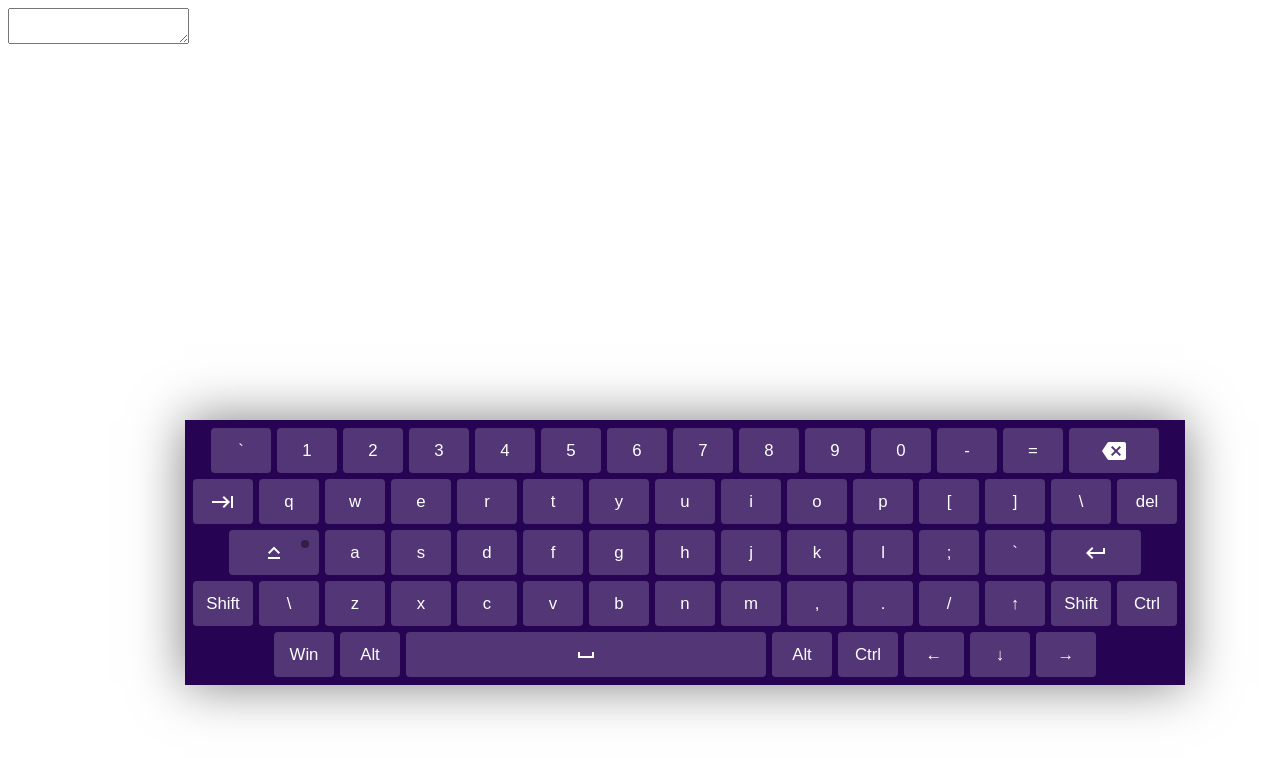
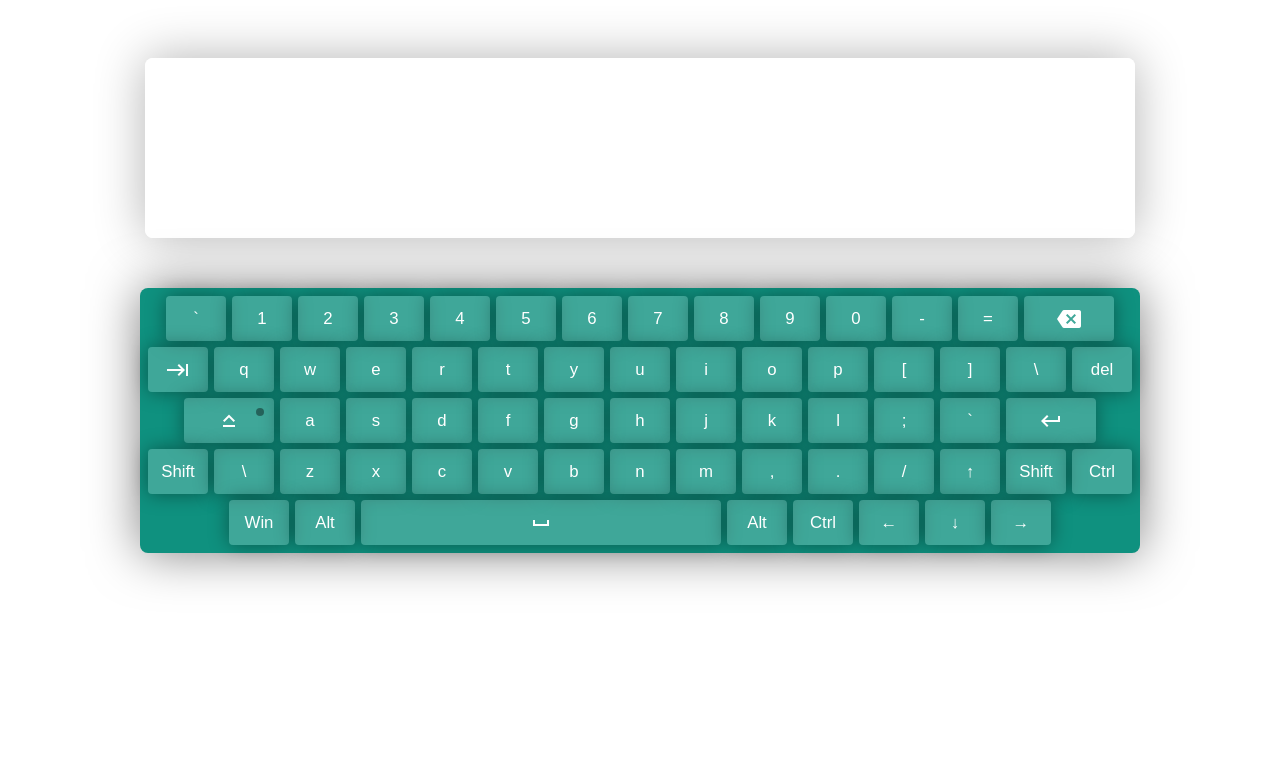
Before and after one commit to Gabriellji/Virtual-Keyboard, a website: page index.html in a window 1280 px wide. Drawn offline with Linux system fonts and the light colour scheme.

Commit message:
fix: style

```diff
--- a/index.js
+++ b/index.js
@@ -13,11 +13,6 @@ const Keyboard = {
         keys: []
 
     },
-
-    // keys = { en: keyLayout,
-    //     ru: keyLayoutRus
-
-    // },
 
 	eventHandlers: {
 		oninput: null,
@@ -47,9 +42,9 @@ const Keyboard = {
 
 
         // Setup main elements
-        this.elements.textareaContainer.classList.add('.textarea');
+        this.elements.textareaContainer.classList.add('textarea');
         this.elements.main.classList.add('keyboard', '1keyboard--hidden');
-        this.elements.textarea.classList.add('.use-keyboard-input');
+        this.elements.textarea.classList.add('use-keyboard-input');
         this.elements.keysContainer.classList.add('keyboard__keys');
         this.elements.keysContainer.appendChild(this._createKeys());
 
--- a/style.css
+++ b/style.css
@@ -1,23 +1,25 @@
+body {
+    display: flex;
+    flex-direction: column;
+    align-items: center;
+}
+
 .textarea {
-    position: absolute;
-    width: 1000px;
-    left: 180px;
-    height: 200px;
-    background: yellow;
+    display: flex;
+    width: 990px;
+    margin: 50px;
+    border-radius: 8px;
+    box-shadow: 0 0 50px rgba(0, 0, 0, 0.3);
 }
 
 .keyboard {
-    position: fixed;
-    left: 185px;
-    bottom: 115px;
     width: 1000px;
     padding: 5px 0;
-    background: #270453;
+    background: #0f917f;
+    border-radius: 8px;
     box-shadow: 0 0 50px rgba(0, 0, 0, 0.5);
     user-select: none;
     transition: bottom .4s;
-    /* height: 100px; */
-
 }
 
 .keyboard--hidden {
@@ -26,11 +28,17 @@
 }
 
 .use-keyboard-input {
-    position: absolute;
-    /* top: 130px; */
-    width: 1000px;
-    left: 180px;
-    height: 200px;
+    width: 100%;
+    height: 160px;
+    padding: 10px;
+    resize: none;
+    border: 0;
+    border-radius: 8px;
+    outline: none;
+}
+
+.use-keyboard-input::-moz-focus-inner {
+    border: 0;
 }
 
 .keyboard__keys {
@@ -45,6 +53,7 @@
     border-radius: 4px;
     border: none;
     background: rgba(255, 255, 255, 0.2);
+    box-shadow: 0 0 20px rgba(0, 0, 0, 0.4);
     color: #ffffff;
     font-size: 1.05rem;
     outline: none;
```
